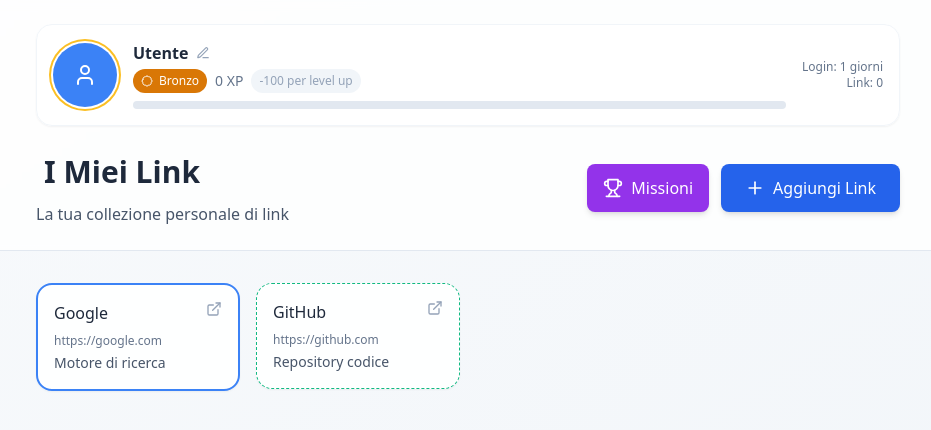
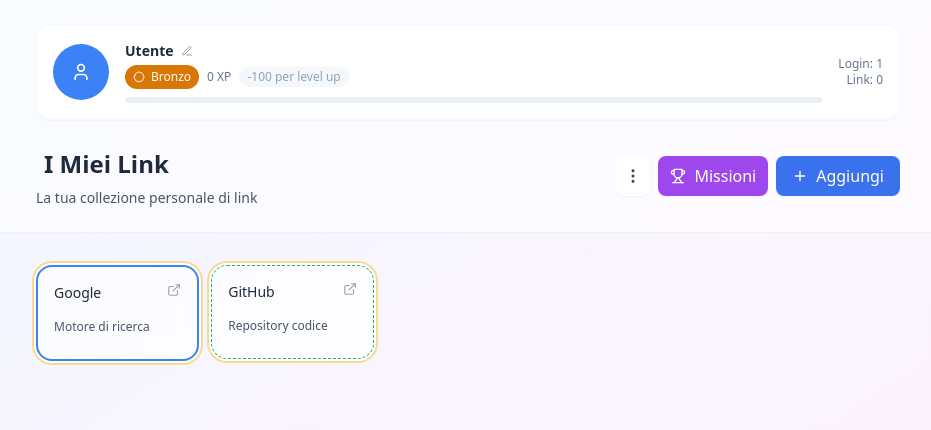
Before and after one commit to fedexUO/clean-links, a React (Vite) app: page / in a window 1280 px wide. Shown: the top 430 px of the page, without its empty margins (172-1103 px from the left). Built offline with nearby package versions, Linux system fonts and the light colour scheme.

Commit message:
Refactor: Improve link card and add animated backgrounds
- Move outline to link cards.
- Hide link URL, show on hover.
- Add transparency effect to link cards.
- Add animated background selection.

```diff
--- /dev/null
+++ b/src/components/BackgroundSelector.tsx
@@ -0,0 +1,99 @@
+
+import React from 'react';
+import { X, Check } from 'lucide-react';
+
+interface BackgroundSelectorProps {
+  currentBackground: number;
+  onSelect: (background: number) => void;
+  onClose: () => void;
+}
+
+const BackgroundSelector: React.FC<BackgroundSelectorProps> = ({
+  currentBackground,
+  onSelect,
+  onClose
+}) => {
+  const backgrounds = [
+    {
+      id: 1,
+      name: 'Gradient Wave',
+      className: 'bg-gradient-to-br from-blue-50 via-purple-50 to-pink-50',
+      style: {}
+    },
+    {
+      id: 2,
+      name: 'Ocean Breeze',
+      className: 'bg-gradient-to-br from-cyan-50 via-blue-50 to-indigo-50',
+      style: {
+        backgroundImage: 'radial-gradient(circle at 25% 25%, rgba(59, 130, 246, 0.1) 0%, transparent 50%), radial-gradient(circle at 75% 75%, rgba(16, 185, 129, 0.1) 0%, transparent 50%)'
+      }
+    },
+    {
+      id: 3,
+      name: 'Sunset Glow',
+      className: 'bg-gradient-to-br from-orange-50 via-red-50 to-pink-50',
+      style: {
+        backgroundImage: 'radial-gradient(circle at 20% 80%, rgba(251, 146, 60, 0.15) 0%, transparent 50%), radial-gradient(circle at 80% 20%, rgba(239, 68, 68, 0.15) 0%, transparent 50%)'
+      }
+    },
+    {
+      id: 4,
+      name: 'Forest Mist',
+      className: 'bg-gradient-to-br from-green-50 via-emerald-50 to-teal-50',
+      style: {
+        backgroundImage: 'radial-gradient(circle at 40% 40%, rgba(16, 185, 129, 0.1) 0%, transparent 50%), radial-gradient(circle at 80% 80%, rgba(5, 150, 105, 0.1) 0%, transparent 50%)'
+      }
+    },
+    {
+      id: 5,
+      name: 'Cosmic Purple',
+      className: 'bg-gradient-to-br from-violet-50 via-purple-50 to-fuchsia-50',
+      style: {
+        backgroundImage: 'radial-gradient(circle at 30% 70%, rgba(139, 92, 246, 0.1) 0%, transparent 50%), radial-gradient(circle at 70% 30%, rgba(168, 85, 247, 0.1) 0%, transparent 50%)'
+      }
+    }
+  ];
+
+  return (
+    <div className="fixed inset-0 bg-black/50 backdrop-blur-sm z-50 flex items-center justify-center p-4">
+      <div className="bg-white/90 backdrop-blur-md rounded-2xl p-6 w-full max-w-lg shadow-xl">
+        <div className="flex items-center justify-between mb-6">
+          <h2 className="text-xl font-semibold text-slate-800">Scegli Sfondo</h2>
+          <button
+            onClick={onClose}
+            className="text-slate-400 hover:text-slate-600 transition-colors"
+          >
+            <X size={24} />
+          </button>
+        </div>
+
+        <div className="grid grid-cols-1 gap-4">
+          {backgrounds.map((bg) => (
+            <button
+              key={bg.id}
+              onClick={() => onSelect(bg.id)}
+              className={`relative p-4 rounded-xl border-2 transition-all hover:scale-105 ${
+                currentBackground === bg.id
+                  ? 'border-blue-500 ring-2 ring-blue-200'
+                  : 'border-slate-200 hover:border-slate-300'
+              }`}
+            >
+              <div
+                className={`w-full h-20 rounded-lg ${bg.className}`}
+                style={bg.style}
+              />
+              <div className="flex items-center justify-between mt-3">
+                <span className="text-sm font-medium text-slate-700">{bg.name}</span>
+                {currentBackground === bg.id && (
+                  <Check size={16} className="text-blue-600" />
+                )}
+              </div>
+            </button>
+          ))}
+        </div>
+      </div>
+    </div>
+  );
+};
+
+export default BackgroundSelector;
--- a/src/components/LinkCard.tsx
+++ b/src/components/LinkCard.tsx
@@ -2,17 +2,29 @@
 import React from 'react';
 import { ExternalLink, Edit3, Palette, Trash2 } from 'lucide-react';
 import { LinkItem } from '../utils/linkStorage';
+import { UserProfile } from '../utils/userProfile';
 
 interface LinkCardProps {
   link: LinkItem;
   onEdit: () => void;
   onDelete: () => void;
   onStyleEdit: () => void;
+  userLevel?: UserProfile['level'];
 }
 
-const LinkCard: React.FC<LinkCardProps> = ({ link, onEdit, onDelete, onStyleEdit }) => {
+const LinkCard: React.FC<LinkCardProps> = ({ link, onEdit, onDelete, onStyleEdit, userLevel }) => {
   const handleClick = () => {
     window.open(link.url, '_blank', 'noopener,noreferrer');
+  };
+
+  const getLevelOutline = (level: UserProfile['level']) => {
+    switch (level) {
+      case 'bronzo': return 'ring-2 ring-amber-400/50 ring-offset-2';
+      case 'argento': return 'ring-2 ring-slate-400/50 ring-offset-2';
+      case 'oro': return 'ring-2 ring-yellow-400/50 ring-offset-2';
+      case 'diamante': return 'ring-2 ring-blue-400/50 ring-offset-2 shadow-lg shadow-blue-200/30';
+      default: return '';
+    }
   };
 
   const borderStyle = {
@@ -21,63 +33,73 @@ const LinkCard: React.FC<LinkCardProps> = ({ link, onEdit, onDelete, onStyleEdit
     borderStyle: link.style.borderStyle,
   };
 
+  const levelOutline = userLevel ? getLevelOutline(userLevel) : '';
+
   return (
     <div className="group relative">
       <div
-        className="bg-white/90 backdrop-blur-sm rounded-2xl p-4 shadow-sm hover:shadow-lg transition-all duration-300 cursor-pointer transform hover:scale-[1.02] border border-slate-100"
+        className={`bg-white/70 backdrop-blur-md rounded-2xl p-4 shadow-sm hover:shadow-lg transition-all duration-300 cursor-pointer transform hover:scale-[1.02] border border-slate-100/50 ${levelOutline}`}
         style={borderStyle}
         onClick={handleClick}
       >
-        {/* Link Content - Stile iOS più compatto */}
+        {/* Link Content - Ultra minimale */}
         <div className="flex items-start justify-between mb-2">
-          <h3 className="font-medium text-slate-800 text-base group-hover:text-blue-600 transition-colors line-clamp-1">
+          <h3 className="font-medium text-slate-800 text-sm group-hover:text-blue-600 transition-colors line-clamp-1">
             {link.name}
           </h3>
-          <ExternalLink size={16} className="text-slate-400 group-hover:text-blue-500 transition-colors flex-shrink-0 ml-2" />
+          <ExternalLink size={14} className="text-slate-400 group-hover:text-blue-500 transition-colors flex-shrink-0 ml-2" />
         </div>
 
-        <p className="text-slate-500 text-xs break-all line-clamp-1 mb-1">
-          {link.url}
-        </p>
-
-        {link.description && (
-          <p className="text-slate-600 text-sm line-clamp-2">
-            {link.description}
-          </p>
-        )}
+        {/* Descrizione o URL al hover */}
+        <div className="min-h-[32px] flex items-center">
+          {link.description ? (
+            <>
+              <p className="text-slate-600 text-xs line-clamp-2 group-hover:opacity-0 transition-opacity duration-200">
+                {link.description}
+              </p>
+              <p className="text-slate-500 text-xs break-all line-clamp-1 opacity-0 group-hover:opacity-100 transition-opacity duration-200 absolute">
+                {link.url}
+              </p>
+            </>
+          ) : (
+            <p className="text-slate-500 text-xs break-all line-clamp-1">
+              {link.url}
+            </p>
+          )}
+        </div>
       </div>
 
-      {/* Action Buttons - Più piccoli e iOS style */}
-      <div className="absolute top-2 right-2 opacity-0 group-hover:opacity-100 transition-opacity duration-200 flex gap-1">
+      {/* Action Buttons - Ancora più piccoli */}
+      <div className="absolute top-1 right-1 opacity-0 group-hover:opacity-100 transition-opacity duration-200 flex gap-1">
         <button
           onClick={(e) => {
             e.stopPropagation();
             onStyleEdit();
           }}
-          className="bg-white/80 backdrop-blur-sm hover:bg-purple-50 text-purple-600 p-1.5 rounded-lg transition-colors shadow-sm"
+          className="bg-white/90 backdrop-blur-sm hover:bg-purple-50 text-purple-600 p-1 rounded-md transition-colors shadow-sm"
           title="Modifica stile"
         >
-          <Palette size={12} />
+          <Palette size={10} />
         </button>
         <button
           onClick={(e) => {
             e.stopPropagation();
             onEdit();
           }}
-          className="bg-white/80 backdrop-blur-sm hover:bg-blue-50 text-blue-600 p-1.5 rounded-lg transition-colors shadow-sm"
+          className="bg-white/90 backdrop-blur-sm hover:bg-blue-50 text-blue-600 p-1 rounded-md transition-colors shadow-sm"
           title="Modifica link"
         >
-          <Edit3 size={12} />
+          <Edit3 size={10} />
         </button>
         <button
           onClick={(e) => {
             e.stopPropagation();
             onDelete();
           }}
-          className="bg-white/80 backdrop-blur-sm hover:bg-red-50 text-red-600 p-1.5 rounded-lg transition-colors shadow-sm"
+          className="bg-white/90 backdrop-blur-sm hover:bg-red-50 text-red-600 p-1 rounded-md transition-colors shadow-sm"
           title="Elimina link"
         >
-          <Trash2 size={12} />
+          <Trash2 size={10} />
         </button>
       </div>
     </div>
--- a/src/components/UserProfile.tsx
+++ b/src/components/UserProfile.tsx
@@ -29,35 +29,24 @@ const UserProfile: React.FC<UserProfileProps> = ({ profile, onEditAvatar, onEdit
     return avatars[avatarId - 1] || avatars[0];
   };
 
-  const getLevelOutline = (level: UserProfileType['level']) => {
-    switch (level) {
-      case 'bronzo': return 'ring-2 ring-amber-400 ring-offset-2';
-      case 'argento': return 'ring-2 ring-slate-400 ring-offset-2';
-      case 'oro': return 'ring-2 ring-yellow-400 ring-offset-2';
-      case 'diamante': return 'ring-2 ring-blue-400 ring-offset-2 shadow-lg shadow-blue-200';
-      default: return '';
-    }
-  };
-
   const avatarStyle = getAvatarStyle(profile.avatar);
-  const levelOutline = getLevelOutline(profile.level);
 
   return (
-    <div className="bg-white/90 backdrop-blur-sm rounded-2xl p-4 shadow-sm border border-slate-100">
+    <div className="bg-white/70 backdrop-blur-md rounded-2xl p-4 shadow-sm border border-slate-100/50">
       <div className="flex items-center gap-4">
-        {/* Avatar with Level Outline */}
+        {/* Avatar senza outline */}
         <div className="relative group">
           <button
             onClick={onEditAvatar}
             className="relative block"
           >
             <div
-              className={`w-16 h-16 ${avatarStyle.bg} ${avatarStyle.shape} ${levelOutline} flex items-center justify-center transition-all hover:scale-105`}
+              className={`w-14 h-14 ${avatarStyle.bg} ${avatarStyle.shape} flex items-center justify-center transition-all hover:scale-105`}
             >
-              <User size={24} className="text-white" />
+              <User size={20} className="text-white" />
             </div>
             <div className="absolute inset-0 bg-black/20 opacity-0 group-hover:opacity-100 transition-opacity rounded-full flex items-center justify-center">
-              <Edit3 size={16} className="text-white" />
+              <Edit3 size={14} className="text-white" />
             </div>
           </button>
         </div>
@@ -67,20 +56,20 @@ const UserProfile: React.FC<UserProfileProps> = ({ profile, onEditAvatar, onEdit
           <div className="flex items-center gap-2 mb-1">
             <button
               onClick={onEditUsername}
-              className="font-semibold text-slate-800 hover:text-blue-600 transition-colors"
+              className="font-semibold text-slate-800 hover:text-blue-600 transition-colors text-sm"
             >
               {profile.username}
             </button>
-            <Edit3 size={14} className="text-slate-400" />
+            <Edit3 size={12} className="text-slate-400" />
           </div>
 
           <div className="flex items-center gap-2 mb-2">
             <LevelBadge level={profile.level} size="sm" />
-            <span className="text-sm text-slate-500">
+            <span className="text-xs text-slate-500">
               {profile.xp} XP
             </span>
             {profile.level !== 'diamante' && (
-              <span className="text-xs text-slate-400 bg-slate-100 px-2 py-1 rounded-full">
+              <span className="text-xs text-slate-400 bg-slate-100/70 px-2 py-0.5 rounded-full">
                 -{pointsToNextLevel} per level up
               </span>
             )}
@@ -88,9 +77,9 @@ const UserProfile: React.FC<UserProfileProps> = ({ profile, onEditAvatar, onEdit
 
           {/* Progress Bar */}
           {profile.level !== 'diamante' && (
-            <div className="w-full bg-slate-200 rounded-full h-2">
+            <div className="w-full bg-slate-200/70 rounded-full h-1.5">
               <div
-                className="bg-gradient-to-r from-blue-500 to-purple-500 h-2 rounded-full transition-all duration-300"
+                className="bg-gradient-to-r from-blue-500 to-purple-500 h-1.5 rounded-full transition-all duration-300"
                 style={{ width: `${progressPercentage}%` }}
               />
             </div>
@@ -99,7 +88,7 @@ const UserProfile: React.FC<UserProfileProps> = ({ profile, onEditAvatar, onEdit
 
         {/* Stats */}
         <div className="text-right text-xs text-slate-500">
-          <div>Login: {profile.consecutiveLogins} giorni</div>
+          <div>Login: {profile.consecutiveLogins}</div>
           <div>Link: {profile.stats.linksCreated}</div>
         </div>
       </div>
--- a/src/pages/Index.tsx
+++ b/src/pages/Index.tsx
@@ -1,5 +1,5 @@
 import React, { useState, useEffect } from 'react';
-import { Plus, Settings, ExternalLink, Trophy, Edit3, X } from 'lucide-react';
+import { Plus, Settings, ExternalLink, Trophy, Edit3, X, MoreVertical } from 'lucide-react';
 import { useToast } from '@/hooks/use-toast';
 import LinkCard from '../components/LinkCard';
 import LinkEditor from '../components/LinkEditor';
@@ -7,6 +7,7 @@ import StyleEditor from '../components/StyleEditor';
 import UserProfile from '../components/UserProfile';
 import AvatarSelector from '../components/AvatarSelector';
 import MissionsPanel from '../components/MissionsPanel';
+import BackgroundSelector from '../components/BackgroundSelector';
 import { LinkItem, loadLinks, saveLinks } from '../utils/linkStorage';
 import {
   UserProfile as UserProfileType,
@@ -25,11 +26,13 @@ const Index = () => {
   const [showAvatarSelector, setShowAvatarSelector] = useState(false);
   const [showMissionsPanel, setShowMissionsPanel] = useState(false);
   const [showUsernameEditor, setShowUsernameEditor] = useState(false);
+  const [showBackgroundSelector, setShowBackgroundSelector] = useState(false);
   const [editingLink, setEditingLink] = useState<LinkItem | null>(null);
   const [title, setTitle] = useState('I Miei Link');
   const [userProfile, setUserProfile] = useState<UserProfileType | null>(null);
   const [missions, setMissions] = useState<Mission[]>([]);
   const [usernameInput, setUsernameInput] = useState('');
+  const [currentBackground, setCurrentBackground] = useState(1);
   const { toast } = useToast();
 
   useEffect(() => {
@@ -47,6 +50,11 @@ const Index = () => {
 
     const savedMissions = loadMissions();
     setMissions(savedMissions);
+
+    const savedBackground = localStorage.getItem('selectedBackground');
+    if (savedBackground) {
+      setCurrentBackground(parseInt(savedBackground));
+    }
   }, []);
 
   const updateMissionProgress = (
@@ -123,7 +131,6 @@ const Index = () => {
     saveLinks(updatedLinks);
     setShowLinkEditor(false);
 
-    // Aggiorna profilo e missioni
     if (userProfile) {
       const updatedProfile = {
         ...userProfile,
@@ -179,7 +186,6 @@ const Index = () => {
     setLinks(updatedLinks);
     saveLinks(updatedLinks);
 
-    // Aggiorna statistiche per stili modificati
     if (userProfile) {
       const updatedProfile = {
         ...userProfile,
@@ -233,6 +239,12 @@ const Index = () => {
     }
   };
 
+  const handleBackgroundChange = (background: number) => {
+    setCurrentBackground(background);
+    localStorage.setItem('selectedBackground', background.toString());
+    setShowBackgroundSelector(false);
+  };
+
   const openEditLink = (link: LinkItem) => {
     setEditingLink(link);
     setShowLinkEditor(true);
@@ -243,10 +255,40 @@ const Index = () => {
     setShowStyleEditor(true);
   };
 
+  const getBackgroundClass = () => {
+    const backgrounds = [
+      'bg-gradient-to-br from-blue-50 via-purple-50 to-pink-50',
+      'bg-gradient-to-br from-cyan-50 via-blue-50 to-indigo-50',
+      'bg-gradient-to-br from-orange-50 via-red-50 to-pink-50',
+      'bg-gradient-to-br from-green-50 via-emerald-50 to-teal-50',
+      'bg-gradient-to-br from-violet-50 via-purple-50 to-fuchsia-50'
+    ];
+    return backgrounds[currentBackground - 1] || backgrounds[0];
+  };
+
+  const getBackgroundStyle = () => {
+    const styles = [
+      {},
+      {
+        backgroundImage: 'radial-gradient(circle at 25% 25%, rgba(59, 130, 246, 0.1) 0%, transparent 50%), radial-gradient(circle at 75% 75%, rgba(16, 185, 129, 0.1) 0%, transparent 50%)'
+      },
+      {
+        backgroundImage: 'radial-gradient(circle at 20% 80%, rgba(251, 146, 60, 0.15) 0%, transparent 50%), radial-gradient(circle at 80% 20%, rgba(239, 68, 68, 0.15) 0%, transparent 50%)'
+      },
+      {
+        backgroundImage: 'radial-gradient(circle at 40% 40%, rgba(16, 185, 129, 0.1) 0%, transparent 50%), radial-gradient(circle at 80% 80%, rgba(5, 150, 105, 0.1) 0%, transparent 50%)'
+      },
+      {
+        backgroundImage: 'radial-gradient(circle at 30% 70%, rgba(139, 92, 246, 0.1) 0%, transparent 50%), radial-gradient(circle at 70% 30%, rgba(168, 85, 247, 0.1) 0%, transparent 50%)'
+      }
+    ];
+    return styles[currentBackground - 1] || styles[0];
+  };
+
   return (
-    <div className="min-h-screen bg-gradient-to-br from-slate-50 to-slate-100">
+    <div className={`min-h-screen ${getBackgroundClass()}`} style={getBackgroundStyle()}>
       {/* Header */}
-      <header className="bg-white/80 backdrop-blur-sm border-b border-slate-200 sticky top-0 z-10">
+      <header className="bg-white/60 backdrop-blur-md border-b border-slate-200/50 sticky top-0 z-10">
         <div className="max-w-4xl mx-auto px-4 py-6">
           {/* User Profile Section */}
           {userProfile && (
@@ -265,26 +307,33 @@ const Index = () => {
                 type="text"
                 value={title}
                 onChange={(e) => handleTitleChange(e.target.value)}
-                className="text-3xl font-bold text-slate-800 bg-transparent border-none outline-none focus:ring-2 focus:ring-blue-500 rounded px-2 py-1 transition-all"
+                className="text-2xl font-bold text-slate-800 bg-transparent border-none outline-none focus:ring-2 focus:ring-blue-500/30 rounded px-2 py-1 transition-all"
                 placeholder="Il tuo titolo"
               />
-              <p className="text-slate-600 mt-2">La tua collezione personale di link</p>
+              <p className="text-slate-600 mt-1 text-sm">La tua collezione personale di link</p>
             </div>
 
-            <div className="flex gap-3">
+            <div className="flex gap-2">
+              <button
+                onClick={() => setShowBackgroundSelector(true)}
+                className="bg-white/70 hover:bg-white/90 text-slate-700 p-2 rounded-lg transition-colors shadow-sm backdrop-blur-sm"
+                title="Cambia sfondo"
+              >
+                <MoreVertical size={18} />
+              </button>
               <button
                 onClick={() => setShowMissionsPanel(true)}
-                className="bg-purple-600 hover:bg-purple-700 text-white px-4 py-3 rounded-lg font-medium shadow-md hover:shadow-lg transition-all duration-200 flex items-center gap-2"
+                className="bg-purple-600/90 hover:bg-purple-600 text-white px-3 py-2 rounded-lg font-medium shadow-sm transition-all duration-200 flex items-center gap-2 backdrop-blur-sm"
               >
-                <Trophy size={20} />
+                <Trophy size={16} />
                 Missioni
               </button>
               <button
                 onClick={() => setShowLinkEditor(true)}
-                className="bg-blue-600 hover:bg-blue-700 text-white px-6 py-3 rounded-lg font-medium shadow-md hover:shadow-lg transition-all duration-200 flex items-center gap-2"
+                className="bg-blue-600/90 hover:bg-blue-600 text-white px-4 py-2 rounded-lg font-medium shadow-sm transition-all duration-200 flex items-center gap-2 backdrop-blur-sm"
               >
-                <Plus size={20} />
-                Aggiungi Link
+                <Plus size={16} />
+                Aggiungi
               </button>
             </div>
           </div>
@@ -295,7 +344,7 @@ const Index = () => {
       <main className="max-w-4xl mx-auto px-4 py-8">
         {links.length === 0 ? (
           <div className="text-center py-16">
-            <div className="bg-white/90 backdrop-blur-sm rounded-2xl p-8 shadow-sm border border-slate-100">
+            <div className="bg-white/70 backdrop-blur-md rounded-2xl p-8 shadow-sm border border-slate-100/50">
               <ExternalLink size={48} className="mx-auto text-slate-400 mb-4" />
               <h3 className="text-xl font-semibold text-slate-700 mb-2">
                 Nessun link ancora
@@ -305,14 +354,14 @@ const Index = () => {
               </p>
               <button
                 onClick={() => setShowLinkEditor(true)}
-                className="bg-blue-600 hover:bg-blue-700 text-white px-6 py-3 rounded-lg font-medium transition-colors"
+                className="bg-blue-600/90 hover:bg-blue-600 text-white px-6 py-3 rounded-lg font-medium transition-colors backdrop-blur-sm"
               >
                 Aggiungi il primo link
               </button>
             </div>
           </div>
         ) : (
-          <div className="grid grid-cols-1 sm:grid-cols-2 lg:grid-cols-4 gap-4">
+          <div className="grid grid-cols-2 sm:grid-cols-3 lg:grid-cols-5 gap-3">
             {links.map((link) => (
               <LinkCard
                 key={link.id}
@@ -320,6 +369,7 @@ const Index = () => {
                 onEdit={() => openEditLink(link)}
                 onDelete={() => handleDeleteLink(link.id)}
                 onStyleEdit={() => openStyleEditor(link)}
+                userLevel={userProfile?.level}
               />
             ))}
           </div>
@@ -364,10 +414,18 @@ const Index = () => {
         />
       )}
 
+      {showBackgroundSelector && (
+        <BackgroundSelector
+          currentBackground={currentBackground}
+          onSelect={handleBackgroundChange}
+          onClose={() => setShowBackgroundSelector(false)}
+        />
+      )}
+
       {/* Username Editor Modal */}
       {showUsernameEditor && (
         <div className="fixed inset-0 bg-black/50 backdrop-blur-sm z-50 flex items-center justify-center p-4">
-          <div className="bg-white rounded-2xl p-6 w-full max-w-md shadow-xl">
+          <div className="bg-white/90 backdrop-blur-md rounded-2xl p-6 w-full max-w-md shadow-xl">
             <div className="flex items-center justify-between mb-6">
               <h2 className="text-xl font-semibold text-slate-800">Modifica Nome</h2>
               <button
```
